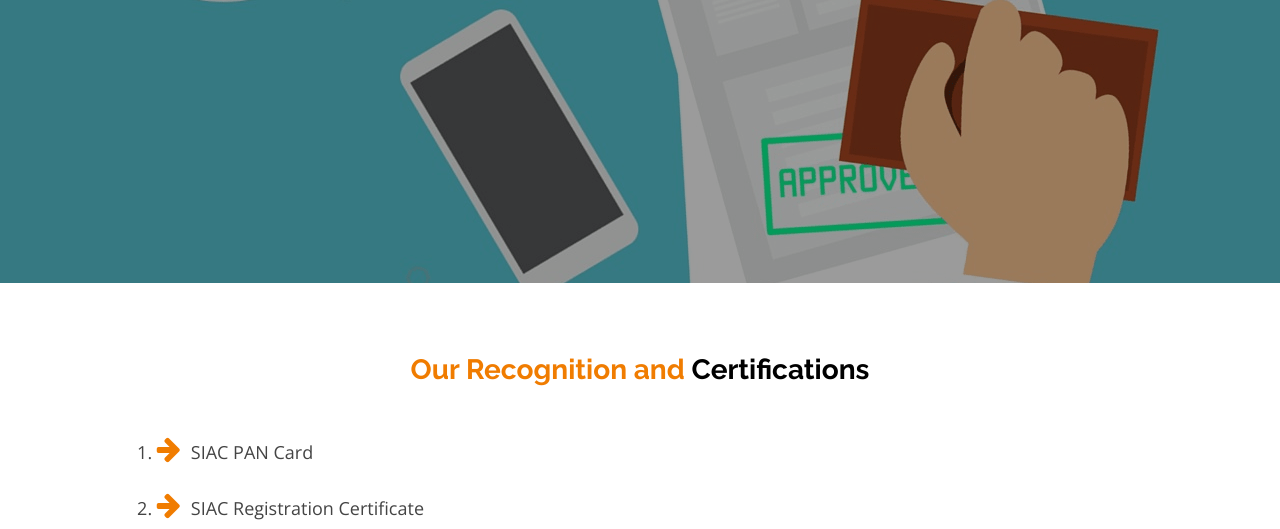
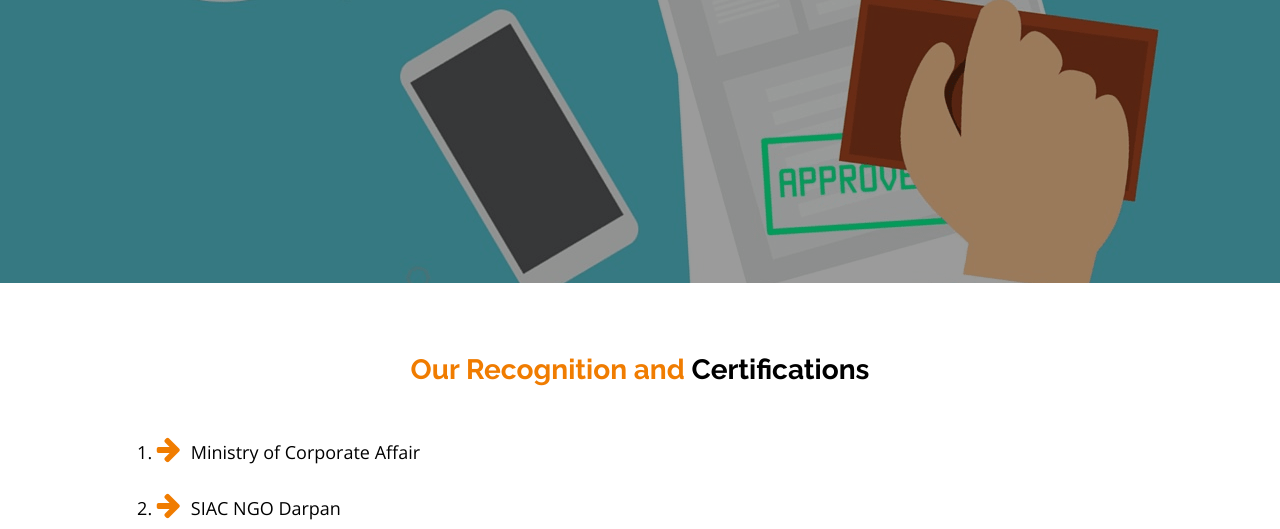
Before and after one commit to Vaibhav-376/SIAC, a plain HTML site: page ourApproval.html in a window 1280 px wide. Shown: the part 423-952 px from the top of the page. Drawn offline with nearby package versions, Linux system fonts and the light colour scheme.

Commit message:
changes in ApprovalFile

```diff
--- a/ourApproval.html
+++ b/ourApproval.html
@@ -247,11 +247,15 @@
             style="color: black;">Certifications</span></h3>
       </div>
       <ul style="list-style-type: decimal;">
-        <li style="font-size: large; margin-left: 10%; padding-bottom: 2%; "><i class="fa fa-arrow-right"
-            style="font-size:28px;color:#F07C00; padding-right: 10px;"></i>SIAC PAN Card</li>
-        <li style="font-size: large; margin-left: 10%; padding-bottom: 2%;"><i class="fa fa-arrow-right"
-            style="font-size:28px;color:#F07C00; padding-right: 10px;"></i>SIAC Registration Certificate
-        </li>
+        <a href="/assets/SIAC Ministry Of Corporate Affairs - MCA Services.pdf" target="_blank" class="text-black">
+          <li style="font-size: large; margin-left: 10%; padding-bottom: 2%; "><i class="fa fa-arrow-right"
+              style="font-size:28px;color:#F07C00; padding-right: 10px;"></i>Ministry of Corporate Affair</li>
+        </a>
+        <a href="/assets//SIAC NGO Darpan.pdf" class="text-black" target="_blank">
+          <li style="font-size: large; margin-left: 10%; padding-bottom: 2%;"><i class="fa fa-arrow-right"
+              style="font-size:28px;color:#F07C00; padding-right: 10px;"></i>SIAC NGO Darpan
+          </li>
+        </a>
         <li style="font-size: large; margin-left: 10%; padding-bottom: 2%;"><i class="fa fa-arrow-right"
             style="font-size:28px;color:#F07C00; padding-right: 10px;"></i>SIAC Tan Number</li>
         <li style="font-size: large; margin-left: 10%; padding-bottom: 2%;"><i class="fa fa-arrow-right"
```
Also changed, not shown: 2 other files.
